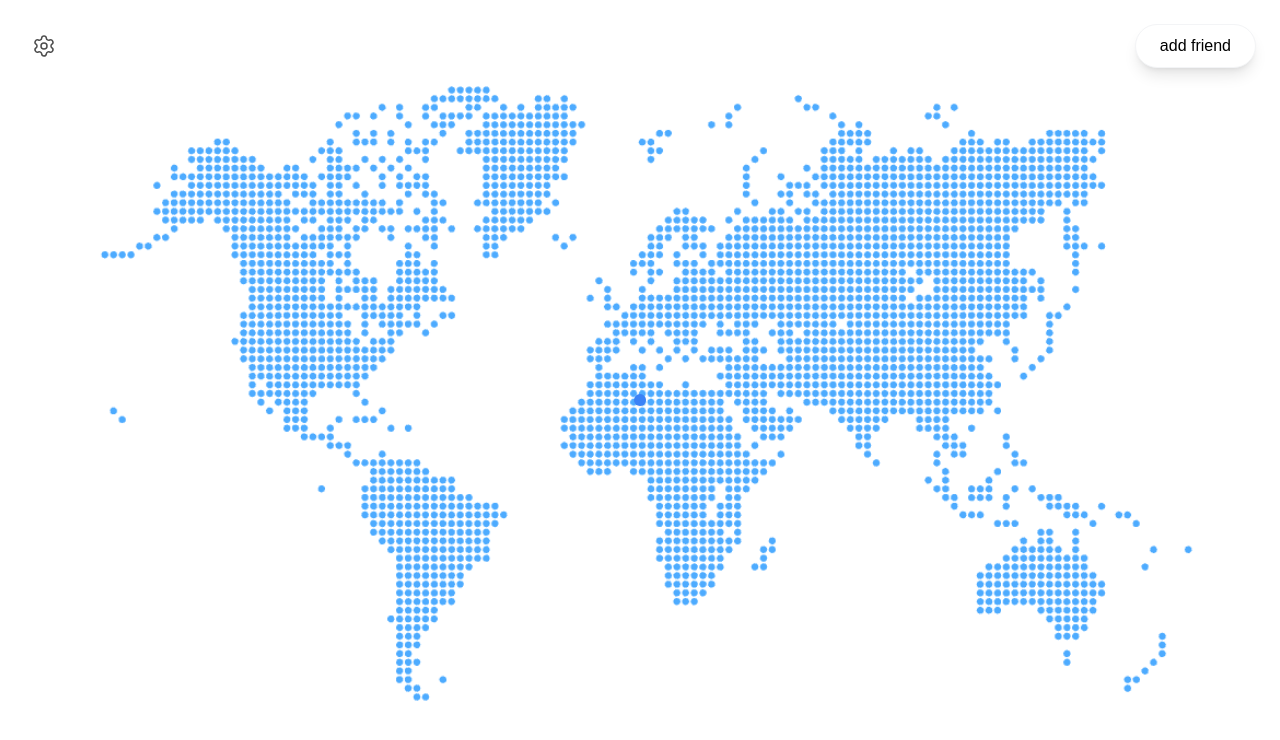
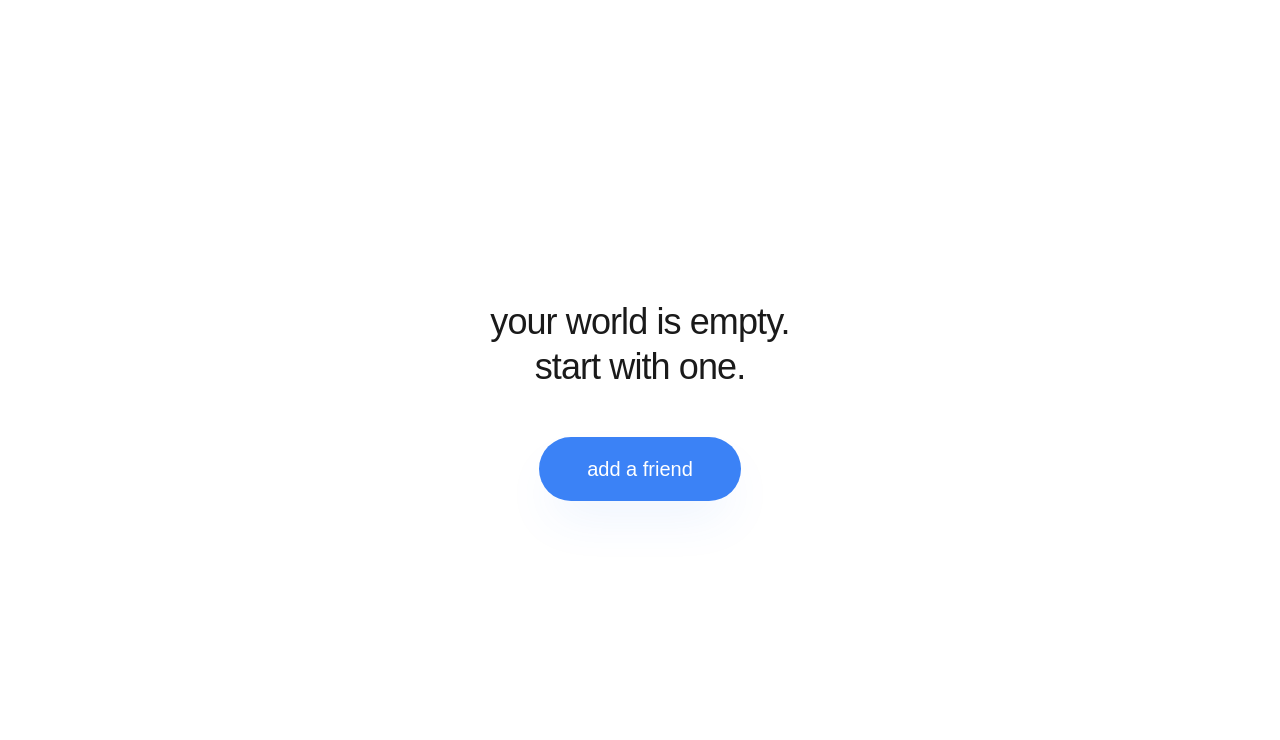
Before and after one commit to AnushriyaB/human-crm, a React (Vite) app: page /dashboard in a window 1280 px wide. Shown: the top 740 px of the page. Built offline with nearby package versions, Linux system fonts and the light colour scheme; a web font is replaced by a local one.

Commit message:
Fix: Re-apply blocking empty state

```diff
--- a/src/pages/Dashboard.jsx
+++ b/src/pages/Dashboard.jsx
@@ -31,7 +31,29 @@ export default function Dashboard() {
             </div>
         );
     }
-
+    if (friends.length === 0) {
+        return (
+            <div className="flex flex-col items-center justify-center min-h-screen p-4 bg-white text-center">
+                <motion.div
+                    initial={{ opacity: 0, y: 20 }}
+                    animate={{ opacity: 1, y: 0 }}
+                    transition={{ type: "spring", duration: 0.8 }}
+                    className="max-w-md w-full space-y-12"
+                >
+                    <h2 className="text-4xl font-medium text-text-primary leading-tight tracking-tight">
+                        your world is empty.<br />start with one.
+                    </h2>
+                    <Button
+                        onClick={() => setIsOnboarding(true)}
+                        size="lg"
+                        className="rounded-full px-12 py-8 text-xl shadow-2xl shadow-brand/10 hover:shadow-brand/20 transition-all lowercase"
+                    >
+                        add a friend
+                    </Button>
+                </motion.div>
+            </div>
+        );
+    }
 
 
     return (
```
Also changed, not shown: 5 other files (tests, documents, lock files or other folders).
